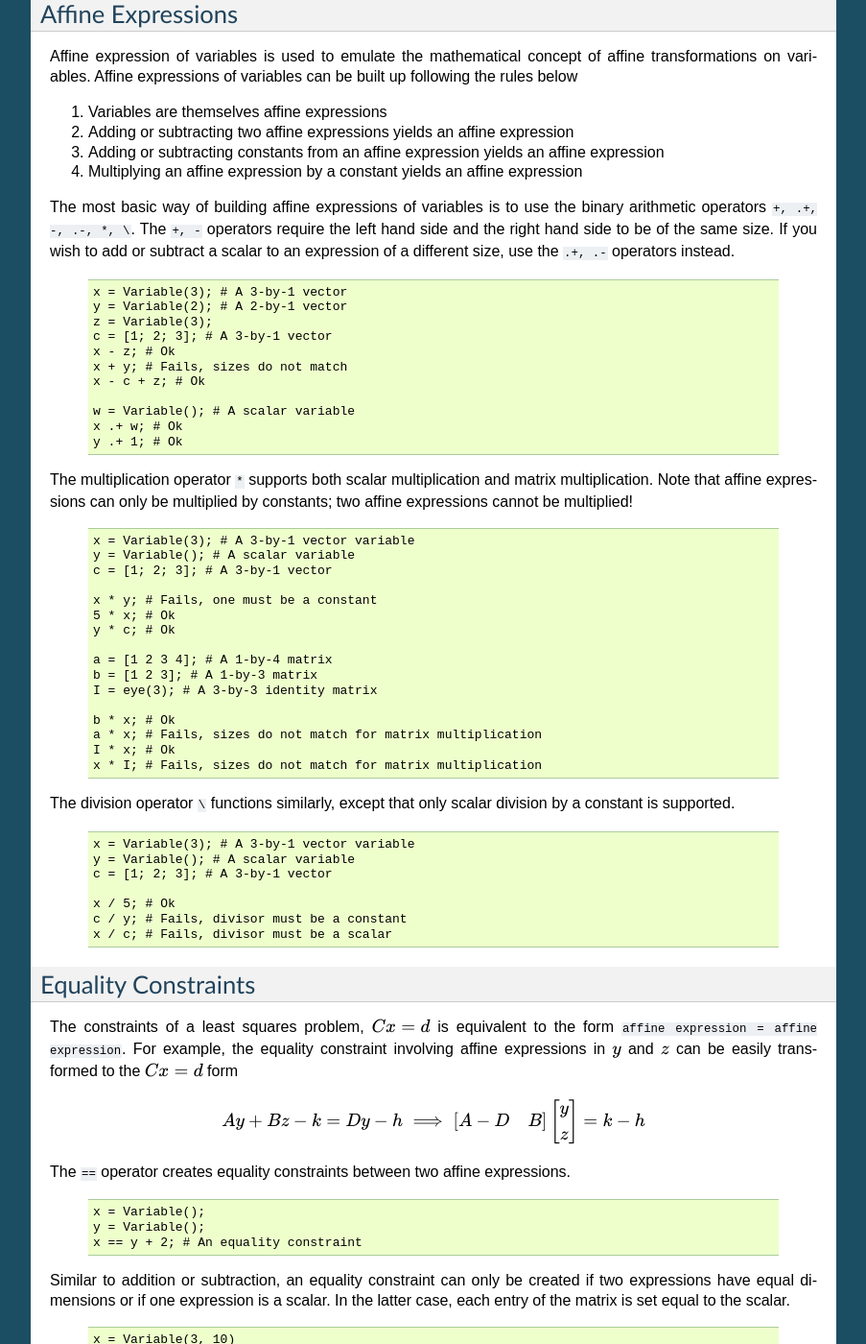
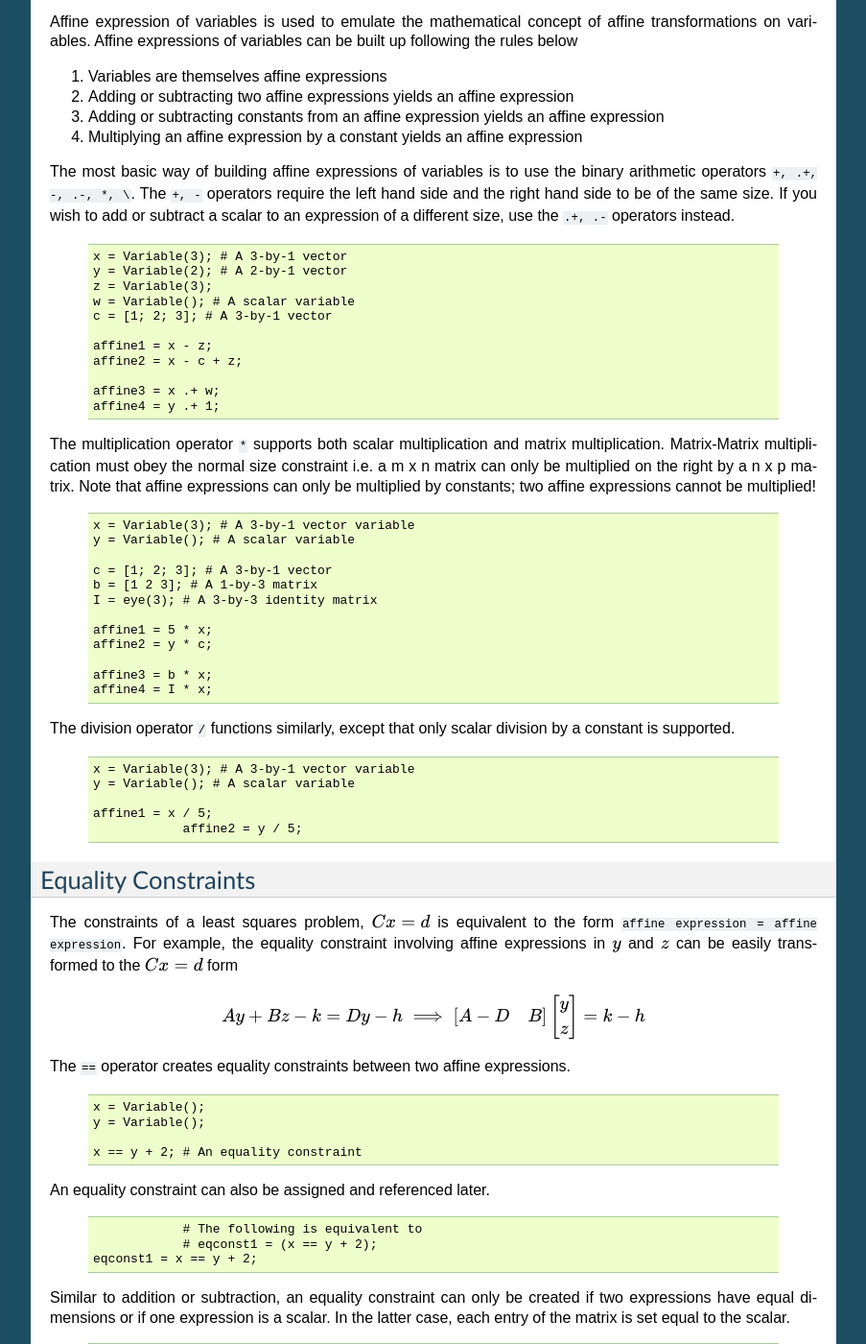
Before and after one commit to davidlizeng/LinearLeastSquares.jl, a Sphinx documentation site: the page built from docs/index.rst, in a window 1280 px wide and 1400 px high, scrolled down 1254 px. Shown: the whole window at 96% size, without its empty margins (198-1101 px from the left). Built offline with Sphinx 7.4.7, drawn with Linux system fonts in a browser that asks for light colours; some of the changed text lies outside the part shown.

Commit message:
Took out failure cases, assigned l-values, and added some more description.

```diff
--- a/docs/index.rst
+++ b/docs/index.rst
@@ -101,50 +98,46 @@ the ``.+, .-`` operators instead.
     x = Variable(3); # A 3-by-1 vector
     y = Variable(2); # A 2-by-1 vector
     z = Variable(3);
+    w = Variable(); # A scalar variable
     c = [1; 2; 3]; # A 3-by-1 vector
-    x - z; # Ok
-    x + y; # Fails, sizes do not match
-    x - c + z; # Ok
 
-    w = Variable(); # A scalar variable
-    x .+ w; # Ok
-    y .+ 1; # Ok
+    affine1 = x - z;
+    affine2 = x - c + z;
+
+    affine3 = x .+ w;
+    affine4 = y .+ 1;
 
 The multiplication operator ``*`` supports both scalar multiplication and
-matrix multiplication. Note that affine expressions can only be multiplied by
+matrix multiplication. Matrix-Matrix multiplication must obey the normal size constraint
+i.e. a m x n matrix can only be multiplied on the right by a n x p matrix.
+Note that affine expressions can only be multiplied by
 constants; two affine expressions cannot be multiplied!
 
   .. code-block:: none
 
     x = Variable(3); # A 3-by-1 vector variable
     y = Variable(); # A scalar variable
+
     c = [1; 2; 3]; # A 3-by-1 vector
-
-    x * y; # Fails, one must be a constant
-    5 * x; # Ok
-    y * c; # Ok
-
-    a = [1 2 3 4]; # A 1-by-4 matrix
     b = [1 2 3]; # A 1-by-3 matrix
     I = eye(3); # A 3-by-3 identity matrix
 
-    b * x; # Ok
-    a * x; # Fails, sizes do not match for matrix multiplication
-    I * x; # Ok
-    x * I; # Fails, sizes do not match for matrix multiplication
+    affine1 = 5 * x;
+    affine2 = y * c;
 
-The division operator ``\`` functions similarly, except that only scalar
+    affine3 = b * x;
+    affine4 = I * x;
+
+The division operator ``/`` functions similarly, except that only scalar
 division by a constant is supported.
 
   .. code-block:: none
 
     x = Variable(3); # A 3-by-1 vector variable
     y = Variable(); # A scalar variable
-    c = [1; 2; 3]; # A 3-by-1 vector
 
-    x / 5; # Ok
-    c / y; # Fails, divisor must be a constant
-    x / c; # Fails, divisor must be a scalar
+    affine1 = x / 5;
+		affine2 = y / 5;
 
 
 .. TODO describe shaping and indexing atoms, explain why these stay affine
@@ -167,7 +160,16 @@ The ``==`` operator creates equality constraints between two affine expressions.
 
     x = Variable();
     y = Variable();
+
     x == y + 2; # An equality constraint
+
+An equality constraint can also be assigned and referenced later.
+
+  .. code-block:: none
+
+		# The following is equivalent to
+		# eqconst1 = (x == y + 2);
+    eqconst1 = x == y + 2;
 
 Similar to addition or subtraction, an equality constraint can only be created
 if two expressions have equal dimensions or if one expression is a scalar.
@@ -175,19 +177,24 @@ In the latter case, each entry of the matrix is set equal to the scalar.
 
   .. code-block:: none
 
-    x = Variable(3, 10)
-    y = Variable(4, 10)
-    z = Variable() # A scalar variable
+    x = Variable(3, 10);
+    y = Variable(4, 10);
+    z = Variable();
 
-    x == y; # Fails
-    x == y[1:3, :]; # Ok, we dropped the last row from y making it 3-by-10
-    x == z; # Ok
+    eqconst1 = x == y[1:3, :]; # Indexing resized y to be 3 by 10
+    eqconst2 = x == z;
 
 Sum of Squares Expressions
 --------------------------
 
-A sum of squares expression is used to emulate the mathematical concept of
-norm squared. That is, the expression :math:`\|Ax + b\|_2^2` is equivalent to
+A sum of squares expression is used to represent the mathematical concept of
+norm squared in a way that covers both vectors and matrices. For a general m by n
+matrix :math:`M`, the sum of squares of :math:`M` is
+
+  .. math::
+		S = \sum_{i=0}^{m}\sum_{j=0}^{n} M_{ij}^2.
+
+That is, the expression :math:`\|Ax + b\|_2^2` is equivalent to
 the following code
 
   .. code-block:: none
@@ -209,9 +216,8 @@ size restrictions when adding two sum of squares expressions
     y = Variable(18);
     z = Variable(20);
 
-    sum_squares(y) + sum_squares(z); # Ok, internal argument sizes don't matter
-    10 * sum_squares(z); # Ok
-    -1 * sum_squares(z); # Fails, multiplication must be by positive scalar
+    sumsq1 = sum_squares(y) + sum_squares(z);
+    sumsq2 = 10 * sum_squares(z);
 
 Any sum of squares expression is equivalent to some mathematical expression of
 the form :math:`\|Ax + b\|_2^2`. Adding sum of squares expressions or
```
Also changed, not shown: other parts of docs/index.rst (+0 -3 lines).
